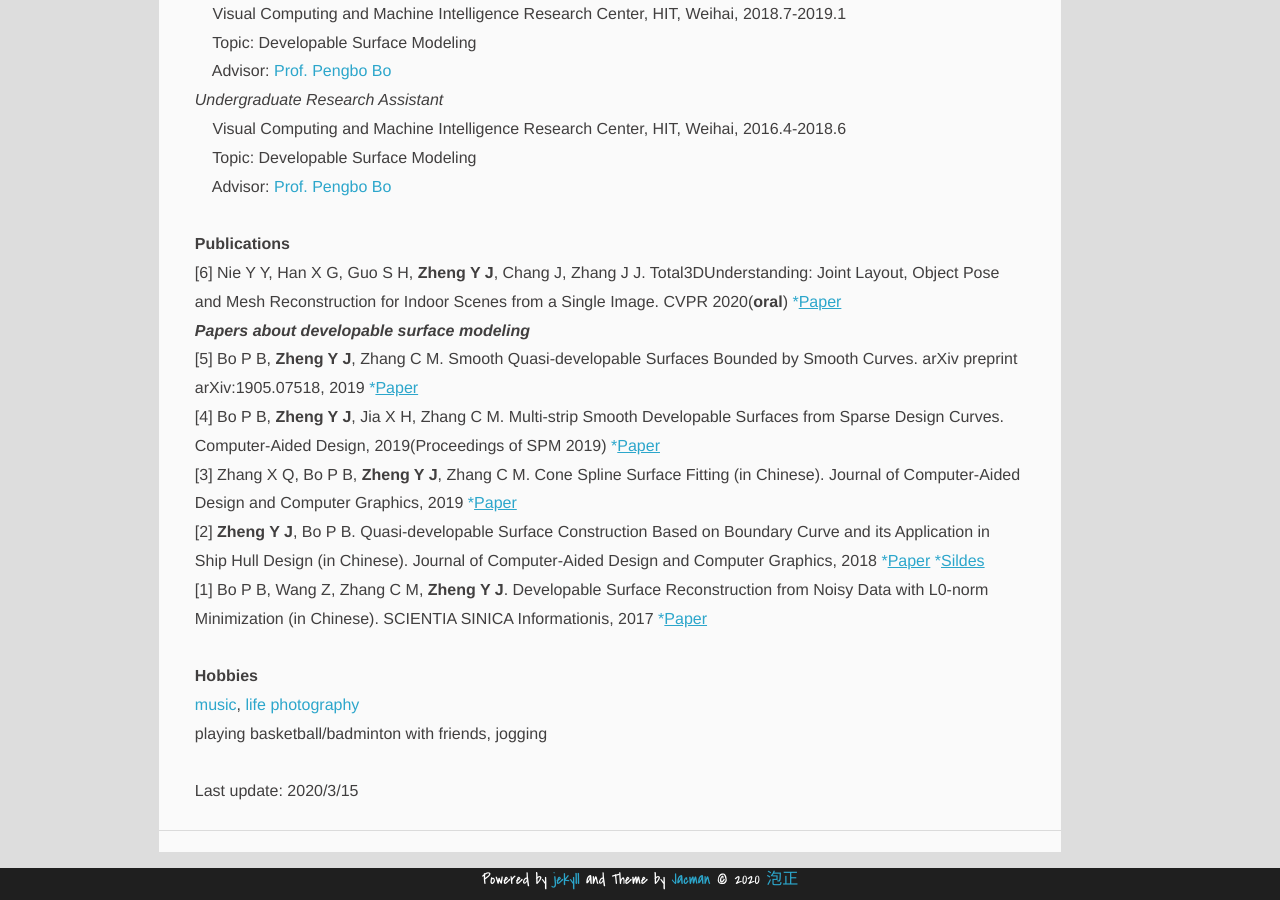
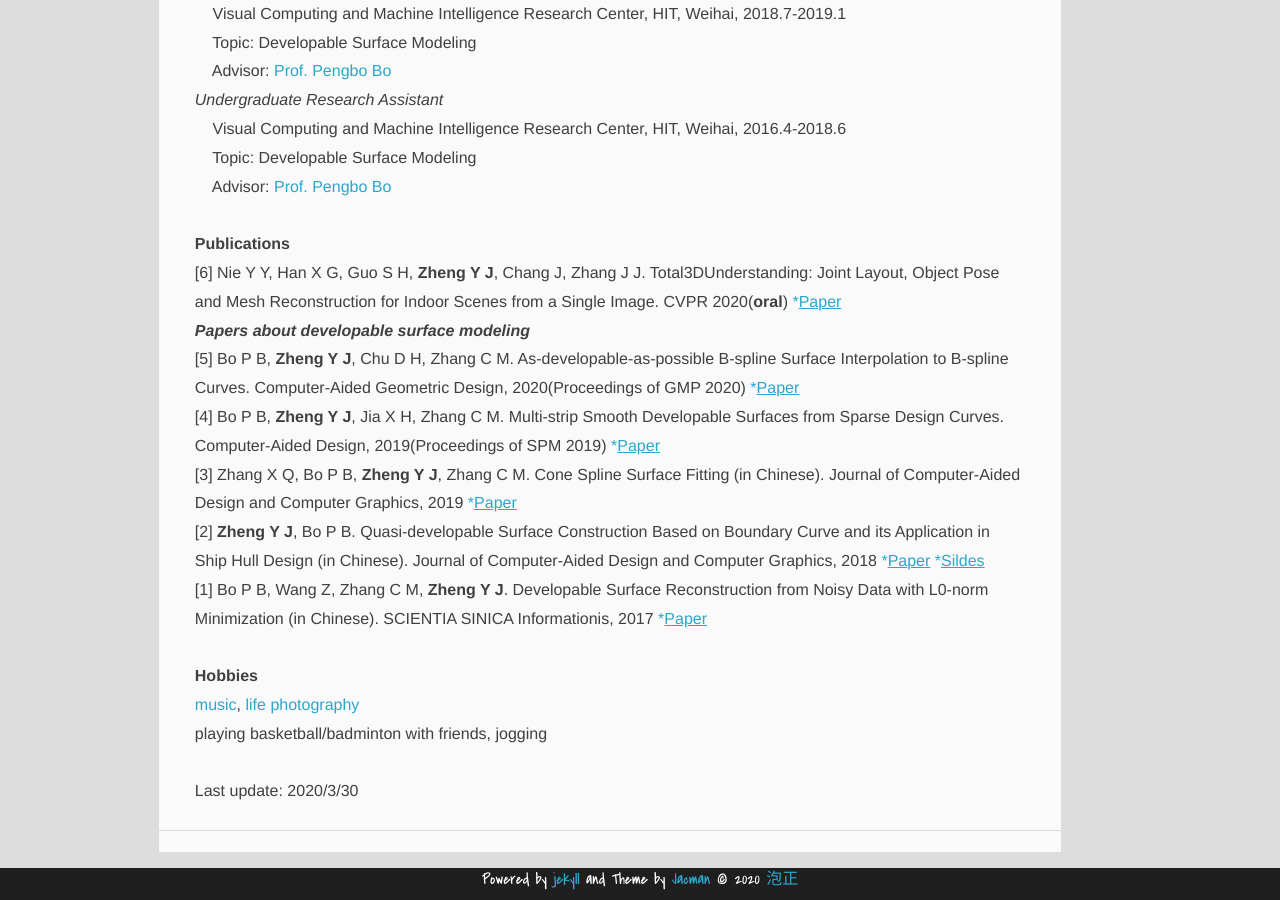
Before and after one commit to PAULYZHENG/paulyzheng.github.io, a Jekyll site: the page built from about/index.html, in a window 1280 px wide and 900 px high, scrolled down 883 px. Built offline with Jekyll 4.4.1, drawn with Linux system fonts in a browser that asks for light colours; comment, search, counter and statistics services are not loaded.

Commit message:
Update index.html

```diff
--- a/about/index.html
+++ b/about/index.html
@@ -46,7 +46,7 @@
 [6] Nie Y Y, Han X G, Guo S H, <B>Zheng Y J</B>, Chang J, Zhang J J. Total3DUnderstanding: Joint Layout, Object Pose and Mesh Reconstruction for Indoor Scenes from a Single Image. CVPR 2020(<B>oral</B>) <a href="https://arxiv.org/pdf/2002.12212.pdf" title="05" itemprop="url">*<u>Paper</u></a> <br/>
 
 <B><I>Papers about developable surface modeling <!--(<a href="/paper/RS_UG.pdf" title="RSUN" itemprop="url">research statement</a>)--></I></B><br/>
-[5] Bo P B, <B>Zheng Y J</B>, Zhang C M. Smooth Quasi-developable Surfaces Bounded by Smooth Curves. arXiv preprint arXiv:1905.07518, 2019 <a href="https://arxiv.org/abs/1905.07518" title="05" itemprop="url">*<u>Paper</u></a> <br/>
+[5] Bo P B, <B>Zheng Y J</B>, Chu D H, Zhang C M. As-developable-as-possible B-spline Surface Interpolation to B-spline Curves. Computer-Aided Geometric Design, 2020(Proceedings of GMP 2020) <a href="https://www.researchgate.net/profile/Pengbo_Bo2/publication/339874294_As-developable-as-possible_B-spline_surface_interpolation_to_B-spline_curves/links/5e69c5ae92851c20f32206be/As-developable-as-possible-B-spline-surface-interpolation-to-B-spline-curves.pdf" title="05" itemprop="url">*<u>Paper</u></a> <br/>
 [4] Bo P B, <B>Zheng Y J</B>, Jia X H, Zhang C M. Multi-strip Smooth Developable Surfaces from Sparse Design Curves. Computer-Aided Design, 2019(Proceedings of SPM 2019) <a href="https://www.sciencedirect.com/science/article/pii/S0010448519301733" title="04" itemprop="url">*<u>Paper</u></a> <br/>
 [3] Zhang X Q, Bo P B, <B>Zheng Y J</B>, Zhang C M. Cone Spline Surface Fitting (in Chinese). Journal of Computer-Aided Design and Computer Graphics, 2019 <a href="http://www.jcad.cn/jcadcms/show.action?code=publish_402880124b362464014b3c4d819803a1&siteid=100000&newsid=e3239411284a4d96977b38249c131da6&channelid=0000000023" title="03" itemprop="url">*<u>Paper</u></a><br/>
 [2] <B>Zheng Y J</B>, Bo P B. Quasi-developable Surface Construction Based on Boundary Curve and its Application in Ship Hull Design (in Chinese). Journal of Computer-Aided Design and Computer Graphics, 2018 <a href="http://www.jcad.cn/jcadcms/show.action?code=publish_402880124b362464014b3c4d819803a1&newsid=3508ffe1fddd42c1b643014b420a5ba8" title="02" itemprop="url">*<u>Paper</u></a> <a href="/paper/2017-02-report.pdf" title="02" itemprop="url">*<u>Sildes</u></a><br/>
@@ -59,4 +59,4 @@
 playing basketball/badminton with friends, jogging<br/>
 
 <br/>
-Last update: 2020/3/15
+Last update: 2020/3/30
```
